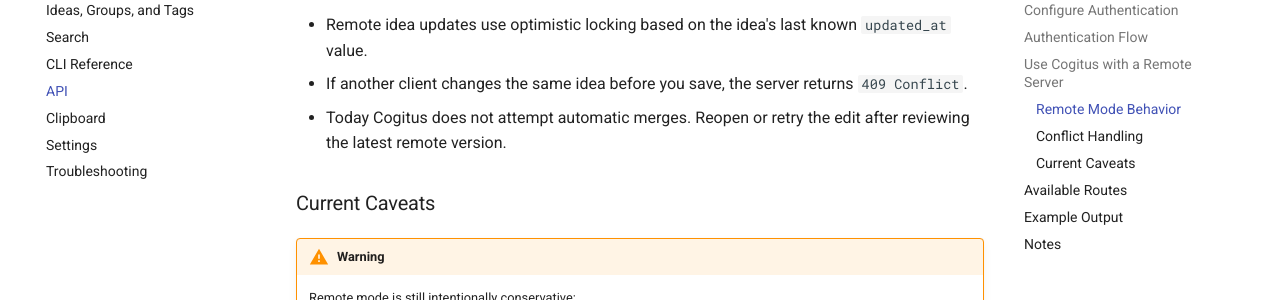
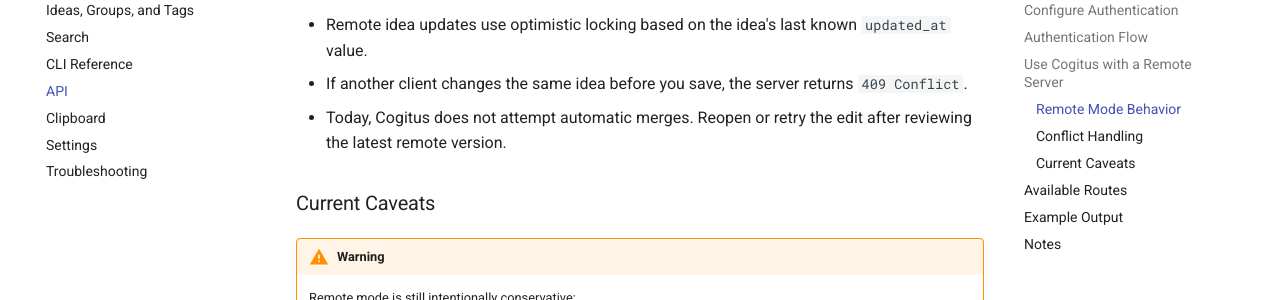
Before and after one commit to seapagan/cogitus, an MkDocs documentation site: the page built from docs/user-guide/api.md, in a window 1280 px wide and 900 px high, scrolled down 3133 px. Shown: the part 152-452 px from the top of the window. Built offline with MkDocs 1.6.1 and Material for MkDocs 9.7.7, drawn with Linux system fonts in a browser that asks for light colours; comment, search, counter and statistics services are not loaded; some of the changed text lies outside the part shown.

````diff
--- a/docs/user-guide/api.md
+++ b/docs/user-guide/api.md
@@ -32,7 +32,7 @@ Start the server with:
 cogitus api serve
 ```
 
-By default this binds to `127.0.0.1:8000`, so it is only reachable locally.
+By default, this binds to `127.0.0.1:8000`, so it is only reachable locally.
 
 Common options:
 
@@ -149,7 +149,7 @@ After saving, the app title changes to `Cogitus [remote]`. Local mode shows
   `updated_at` value.
 - If another client changes the same idea before you save, the server returns
   `409 Conflict`.
-- Today Cogitus does not attempt automatic merges. Reopen or retry the edit
+- Today, Cogitus does not attempt automatic merges. Reopen or retry the edit
   after reviewing the latest remote version.
 
 ### Current Caveats
````
